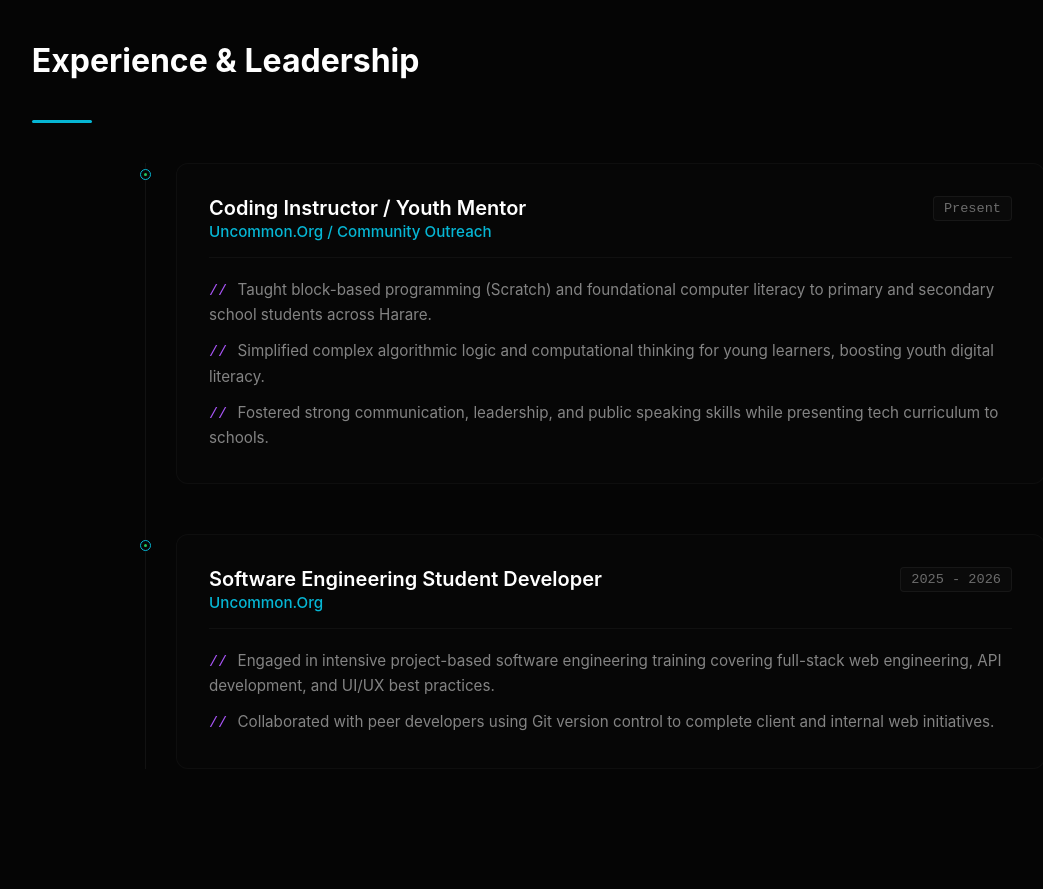
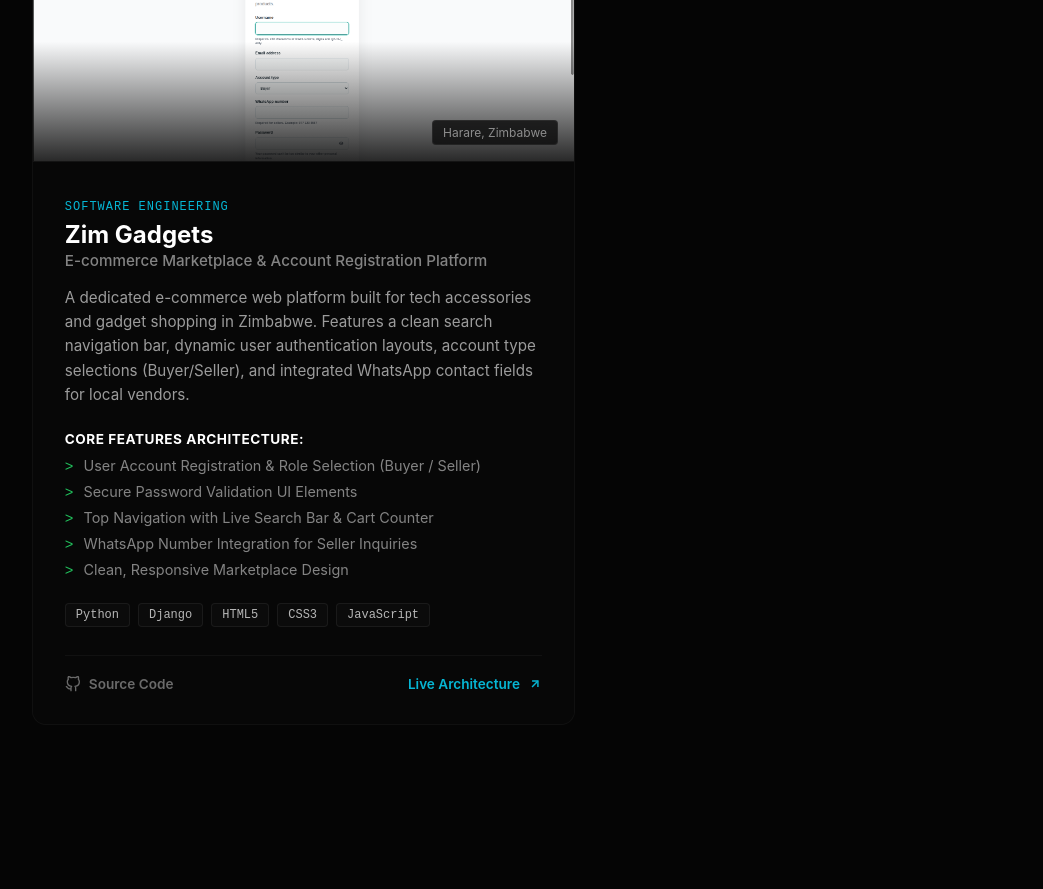
Before and after one commit to collinssixpence/port-folio, a React (Vite) app: page / in a window 1280 px wide. Shown: the part 4960-5849 px from the top of the page, without its empty margins (45-1088 px from the left). Built offline with nearby package versions, Linux system fonts and the light colour scheme.

Commit message:
feat: add Zim Gadgets project with Python and Django tech stack

```diff
--- a/src/components/Portfolio/Portfolio.jsx
+++ b/src/components/Portfolio/Portfolio.jsx
@@ -8,7 +8,8 @@
 import Superfert from '../../assets/Superfert Landing Page.png';
 import Vvid from '../../assets/Vivid.png';
 import Car from '../../assets/car.png';
-import Barber from '../../assets/Barber.png'; // Import your barber image file here
+import Barber from '../../assets/Barber.png';
+import zimGadgets from '../../assets/Gadgets.png';
 
 const Portfolio = () => {
   const [activeFilter, setActiveFilter] = useState('All');
@@ -111,7 +112,6 @@
       github: 'https://github.com/collinssixpence/barberdemo.git',
       demo: 'https://barber-de.vercel.app/',
     },
-
     {
       id: 6,
       title: 'CarSale',
@@ -132,6 +132,26 @@
       techStack: ['HTML5', 'CSS3', 'JavaScript'],
       github: 'https://github.com/collinssixpence/Carsale',
       demo: 'https://carsale-eta.vercel.app/',
+    },
+    {
+      id: 7,
+      title: 'Zim Gadgets',
+      subtitle: 'E-commerce Marketplace & Account Registration Platform',
+      location: 'Harare, Zimbabwe',
+      category: 'Software Engineering',
+      image: zimGadgets,
+      description:
+        'A dedicated e-commerce web platform built for tech accessories and gadget shopping in Zimbabwe. Features a clean search navigation bar, dynamic user authentication layouts, account type selections (Buyer/Seller), and integrated WhatsApp contact fields for local vendors.',
+      features: [
+        'User Account Registration & Role Selection (Buyer / Seller)',
+        'Secure Password Validation UI Elements',
+        'Top Navigation with Live Search Bar & Cart Counter',
+        'WhatsApp Number Integration for Seller Inquiries',
+        'Clean, Responsive Marketplace Design',
+      ],
+      techStack: ['Python', 'Django', 'HTML5', 'CSS3', 'JavaScript'],
+      github: 'https://github.com/collinssixpence',
+      demo: '#',
     },
   ];
 
```
Also changed, not shown: src/assets/Gadgets.png (added). Lines whose indentation alone changed are shown as unchanged.
